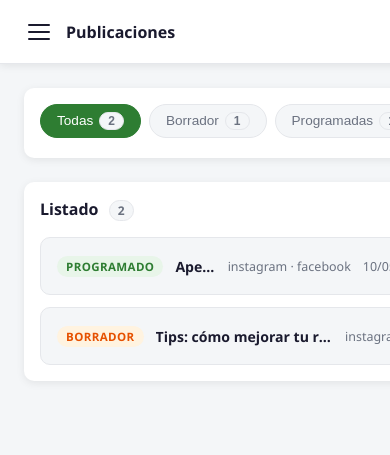
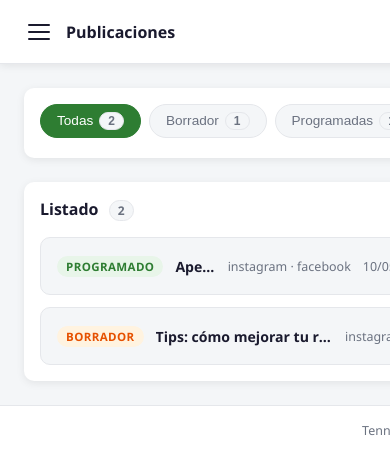
Before and after one commit to ProgCan98/tennis-club-social-manager, a React (Vite) app in the folder react/: page /posts in a window 390 px wide. Shown: the top 455 px of the page. Built offline with nearby package versions, Linux system fonts and the light colour scheme.

Commit message:
fix: mobile overflow, idea/post items contained, no gray space below footer

```diff
--- a/react/src/style.css
+++ b/react/src/style.css
@@ -127,6 +127,7 @@ body {
   display: flex;
   flex-direction: column;
   min-height: 100vh;
+  overflow-x: hidden;
 }
 
 /* =============================================
@@ -579,6 +580,8 @@ body {
   border-radius: var(--radius);
   background: var(--color-bg);
   transition: box-shadow 0.15s;
+  min-width: 0;
+  overflow: hidden;
 }
 
 .post-item:hover {
@@ -755,6 +758,8 @@ body {
   border-radius: var(--radius);
   background: var(--color-bg);
   transition: box-shadow 0.15s;
+  min-width: 0;
+  overflow: hidden;
 }
 
 .idea-item:hover { box-shadow: var(--shadow); }
@@ -1073,6 +1078,7 @@ body {
   .layout {
     margin-left: 0;
     width: 100%;
+    min-height: 100dvh;
   }
 
   /* --- Topbar: hamburguesa + título + acción --- */
@@ -1136,6 +1142,7 @@ body {
   .main-content {
     padding: 16px;
     gap: 16px;
+    flex: 0 0 auto;
   }
 
   .section {
@@ -1189,10 +1196,17 @@ body {
   .idea-item {
     flex-wrap: wrap;
     gap: 10px;
+    overflow: visible;
   }
 
   .idea-item__main {
     flex-wrap: wrap;
+    min-width: 0;
+    flex: 1;
+  }
+
+  .idea-item__actions {
+    flex-shrink: 0;
   }
 
   /* --- Calendario compacto --- */
```
